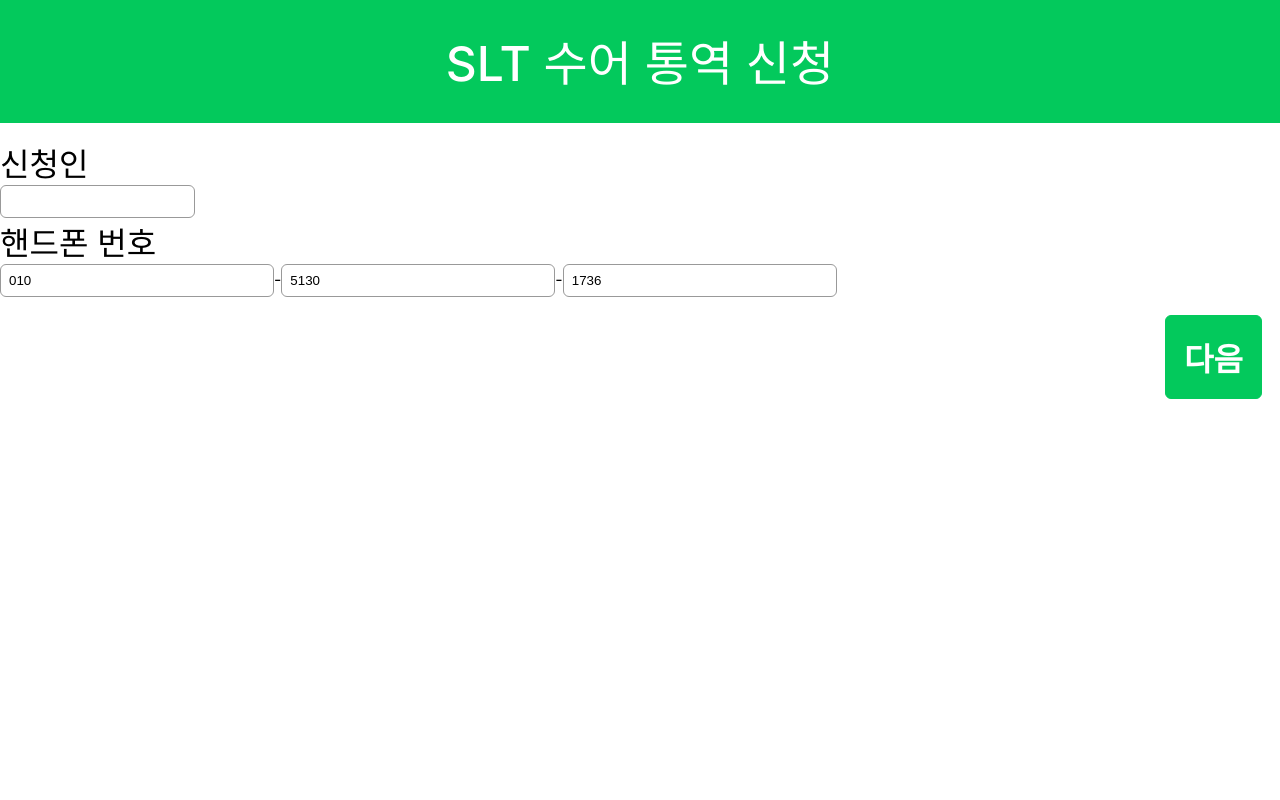
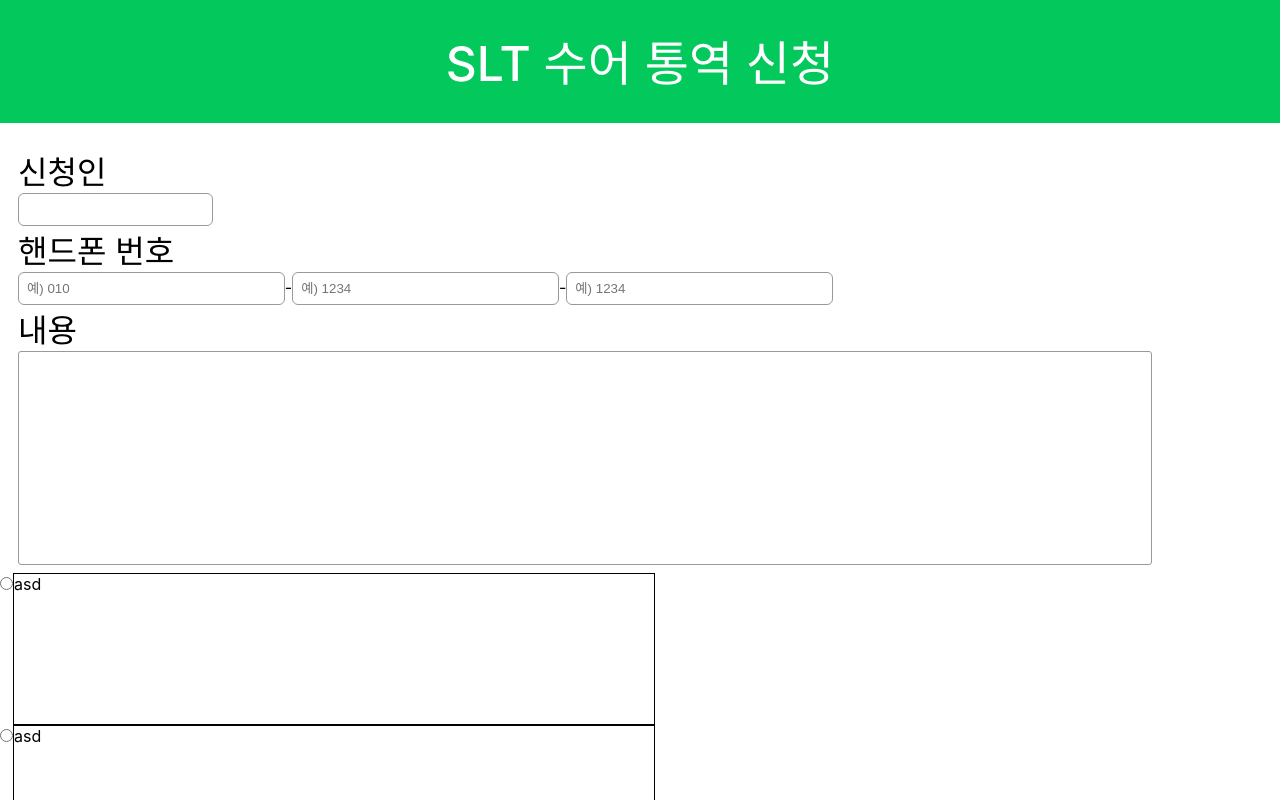
Before and after one commit to signLanguage-interpreter/signLanguageInterpreter, a React (Create React App) app: page /register in a window 1280 px wide. Shown: the top 800 px of the page. Built offline with nearby package versions, Linux system fonts and the light colour scheme.

Commit message:
login page retry

```diff
--- a/package.json
+++ b/package.json
@@ -16,8 +16,10 @@
     "node-sass": "4.14.1",
     "react": "^17.0.2",
     "react-dom": "^17.0.2",
+    "react-redux": "^7.2.4",
     "react-router-dom": "^5.2.0",
     "react-scripts": "4.0.3",
+    "redux": "^4.1.1",
     "typescript": "^4.1.2",
     "web-vitals": "^1.0.1"
   },
--- a/src/App.tsx
+++ b/src/App.tsx
@@ -1,5 +1,9 @@
+import { createStore } from "redux";
 import "./App.scss";
+import reducer from "./Components/Reducer";
 import Router from "./Router";
+
+export const store = createStore(reducer);
 
 function App() {
   return (
--- /dev/null
+++ b/src/Components/Interpreter/Interpreter.scss
@@ -0,0 +1,10 @@
+.interpreter_wrapper {
+  display: inline-block;
+  border: 1px solid #000;
+  width: 50%;
+  height: 150px;
+  .interpreter_img {
+  }
+  .interpreter_intro {
+  }
+}
--- /dev/null
+++ b/src/Components/Interpreter/Interpreter.tsx
@@ -0,0 +1,12 @@
+import "./Interpreter.scss";
+
+const Interpreter = () => {
+  return (
+    <div className="interpreter_wrapper">
+      <div className="interpreter_img"></div>
+      <div className="interpreter_intro">asd</div>
+    </div>
+  );
+};
+
+export default Interpreter;
--- a/src/Components/Login/Login.tsx
+++ b/src/Components/Login/Login.tsx
@@ -1,16 +1,25 @@
+import axios from "axios";
 import React, { useRef, useState } from "react";
 import { Link, RouteComponentProps } from "react-router-dom";
 import "./Login.scss";
 
+interface User {
+  id: string;
+  pw: string;
+}
+
 const Login: React.FunctionComponent<RouteComponentProps> = ({ history }) => {
-  const pw_text = useRef<HTMLInputElement>(null);
-
-  const [user, setUser] = useState({
+  // state
+  const [user, setUser] = useState<User>({
     id: "",
     pw: "",
   });
   const { id, pw } = user;
 
+  // ref
+  const pw_text = useRef<HTMLInputElement>(null);
+
+  // event
   const onEyeClick = () => {
     if (pw_text.current!.type === "password") {
       pw_text.current!.type = "text";
@@ -24,17 +33,27 @@ const Login: React.FunctionComponent<RouteComponentProps> = ({ history }) => {
       ...user,
       [e.currentTarget.name]: e.currentTarget.value,
     });
+    console.log(`${[e.currentTarget.name]}: ${e.currentTarget.value}`);
   };
 
-  const onSubmit = (e: React.FormEvent<HTMLFormElement>) => {
+  const send = async () => {
+    try {
+      const res = await axios.post("http://localhost:5000", {
+        user,
+      });
+      // redux 사용
+    } catch (e) {
+      console.error(e);
+    }
+  };
+
+  const onSubmit = (e: React.FormEvent) => {
     e.preventDefault();
     console.log(user);
-    sessionStorage.setItem("user_id", user.id);
-    sessionStorage.setItem("user_pw", user.pw);
     // axios
-    sessionStorage.setItem("login", "true");
-    history.push("/");
+    // send()
   };
+
   return (
     <div className="login_wrapper">
       <header>SLT</header>
@@ -46,9 +65,9 @@ const Login: React.FunctionComponent<RouteComponentProps> = ({ history }) => {
               name="id"
               placeholder="아이디"
               className="input"
-              value={id}
+              autoComplete="off"
+              defaultValue={id}
               onChange={onChange}
-              autoComplete="off"
             ></input>
           </div>
           <div className="pw_wrapper">
@@ -58,9 +77,9 @@ const Login: React.FunctionComponent<RouteComponentProps> = ({ history }) => {
               name="pw"
               placeholder="비밀번호"
               className="input"
-              value={pw}
+              autoComplete="off"
+              defaultValue={pw}
               onChange={onChange}
-              autoComplete="off"
               ref={pw_text}
             ></input>
             <i className="fas fa-eye icon_eye" onClick={onEyeClick}></i>
--- a/src/Components/Main/Main.scss
+++ b/src/Components/Main/Main.scss
@@ -4,12 +4,16 @@
   h2 {
     color: hsl(147, 97%, 40%);
     font-size: 5rem;
+    text-align: center;
+    margin-bottom: 3rem;
   }
   .link {
+    width: 100%;
+    margin-bottom: 3rem;
     border: 1px solid hsl(147, 97%, 40%);
     background-color: hsl(147, 97%, 40%);
     color: hsl(0, 0%, 100%);
-    font-size: 2rem;
+    font-size: 3rem;
     font-weight: 600;
     outline: none;
     border-radius: 5px;
--- a/src/Components/Main/Main.tsx
+++ b/src/Components/Main/Main.tsx
@@ -16,12 +16,8 @@ const Main: React.FunctionComponent<RouteComponentProps> = ({ history }) => {
     }
   };
 
-  const onRegiClick = (e: any) => {
-    if (session_login === "true") {
-      history.push("/register");
-    } else if (session_login === "false") {
-      alert("로그인을 먼저 해주세요.");
-    }
+  const onRegiClick = () => {
+    history.push("/register");
   };
 
   return (
--- /dev/null
+++ b/src/Components/Reducer.js
@@ -0,0 +1,34 @@
+export const LOGIN = "LOGIN";
+export const LOGOUT = "LOGOUT";
+
+const initialState = {
+  user: {
+    username: "",
+    password: "",
+    email: "",
+    userNickName: "",
+    cellphone: "",
+    birth: "",
+    gender: "",
+  },
+  logged: false,
+};
+
+const reducer = (state = initialState, action) => {
+  switch (action.type) {
+    case LOGIN:
+      return {
+        ...state,
+        logged: true,
+      };
+    case LOGOUT:
+      return {
+        ...state,
+        logged: false,
+      };
+    default:
+      return state;
+  }
+};
+
+export default reducer;
--- a/src/Components/Register/Register.scss
+++ b/src/Components/Register/Register.scss
@@ -10,8 +10,9 @@
     align-items: center;
     border-bottom: 3px solid hsl(147, 97%, 40%);
   }
-  .name_phone_wrapper {
+  .name_phone_content_wrapper {
     margin-top: 16px;
+    padding: 8px 18px;
     label {
       font-size: 2rem;
     }
@@ -34,8 +35,36 @@
         padding: 8px;
       }
     }
+    .content_wrapper {
+      textarea {
+        display: block;
+        width: 90%;
+        resize: none;
+        padding: 6px;
+        border: 1px solid hsl(0, 0%, 60%);
+        font-size: 1.125rem;
+        border-radius: 3px;
+      }
+    }
   }
-  .next_btn {
+
+  .interpreters {
+    display: none;
+    margin-top: 16px;
+    padding: 8px 18px;
+    .interpreter {
+      margin-bottom: 4px;
+    }
+  }
+
+  .date_time_wrapper {
+    .date {
+    }
+    .time {
+    }
+  }
+
+  .btn {
     float: right;
     font-size: 1.5rem;
     margin-top: 18px;
@@ -48,5 +77,10 @@
     border: 1px solid hsl(147, 97%, 40%);
     font-weight: 600;
     font-size: 2rem;
+    cursor: pointer;
+  }
+
+  .submit_btn {
+    display: none;
   }
 }
--- a/src/Components/Register/Register.tsx
+++ b/src/Components/Register/Register.tsx
@@ -1,18 +1,25 @@
-import React from "react";
+import React, { useRef } from "react";
+import Interpreter from "../Interpreter/Interpreter";
 import "./Register.scss";
 
 const Register = () => {
-  const name: string = sessionStorage.getItem("user_id")!;
-  const phone: string[] = ["010", "5130", "1736"];
-  const [first, second, last] = phone;
+  // state
+
+  // ref
+  const npc_wrapper = useRef<HTMLDivElement>(null);
+  const inter_wrapper = useRef<HTMLDivElement>(null);
+  const dt_wrapper = useRef<HTMLDivElement>(null);
+
+  // event
+
   return (
-    <div className="register_wrapper">
+    <form className="register_wrapper">
       <header className="register_header">SLT 수어 통역 신청</header>
-      <div className="name_phone_wrapper">
+      <div className="name_phone_content_wrapper" ref={npc_wrapper}>
         <div className="name_wrapper">
           <label htmlFor="name">신청인</label>
           <div>
-            <input id="name" className="name input" defaultValue={name}></input>
+            <input id="name" className="name input"></input>
           </div>
         </div>
         <div className="phone_wrapper">
@@ -22,25 +29,41 @@ const Register = () => {
               id="phone"
               className="phone input"
               placeholder="예) 010"
-              defaultValue={first}
             ></input>
-            -
-            <input
-              className="phone input"
-              placeholder="예) 1234"
-              defaultValue={second}
-            ></input>
-            -
-            <input
-              className="phone input"
-              placeholder="예) 1234"
-              defaultValue={last}
-            ></input>
+            -<input className="phone input" placeholder="예) 1234"></input>-
+            <input className="phone input" placeholder="예) 1234"></input>
+          </div>
+          <div className="content_wrapper">
+            <label htmlFor="content">내용</label>
+            <textarea rows={10} id="content"></textarea>
           </div>
         </div>
       </div>
-      <button className="next_btn">다음</button>
-    </div>
+      <div className="interpreters_wrapper" ref={inter_wrapper}>
+        <div className="interpreter">
+          <input type="radio" id="1" value="1" name="interpreter_list"></input>
+          <label htmlFor="1">
+            <Interpreter></Interpreter>
+          </label>
+        </div>
+        <div className="interpreter">
+          <input type="radio" id="2" value="2" name="interpreter_list"></input>
+          <label htmlFor="2">
+            <Interpreter></Interpreter>
+          </label>
+        </div>
+      </div>
+      <div className="date_time_wrapper" ref={dt_wrapper}>
+        <div className="date"></div>
+        <div className="time"></div>
+      </div>
+      <button type="button" className="next_btn btn">
+        다음
+      </button>
+      <button type="submit" className="submit_btn btn">
+        신청
+      </button>
+    </form>
   );
 };
 
--- a/src/index.tsx
+++ b/src/index.tsx
@@ -1,13 +1,16 @@
 import React from "react";
 import ReactDOM from "react-dom";
 import "./index.scss";
-import App from "./App";
+import App, { store } from "./App";
 import reportWebVitals from "./reportWebVitals";
 import { BrowserRouter } from "react-router-dom";
+import { Provider } from "react-redux";
 
 ReactDOM.render(
   <BrowserRouter>
-    <App />
+    <Provider store={store}>
+      <App />
+    </Provider>
   </BrowserRouter>,
   document.getElementById("root")
 );
```
Also changed, not shown: 1 other file (tests, documents, lock files or other folders).
